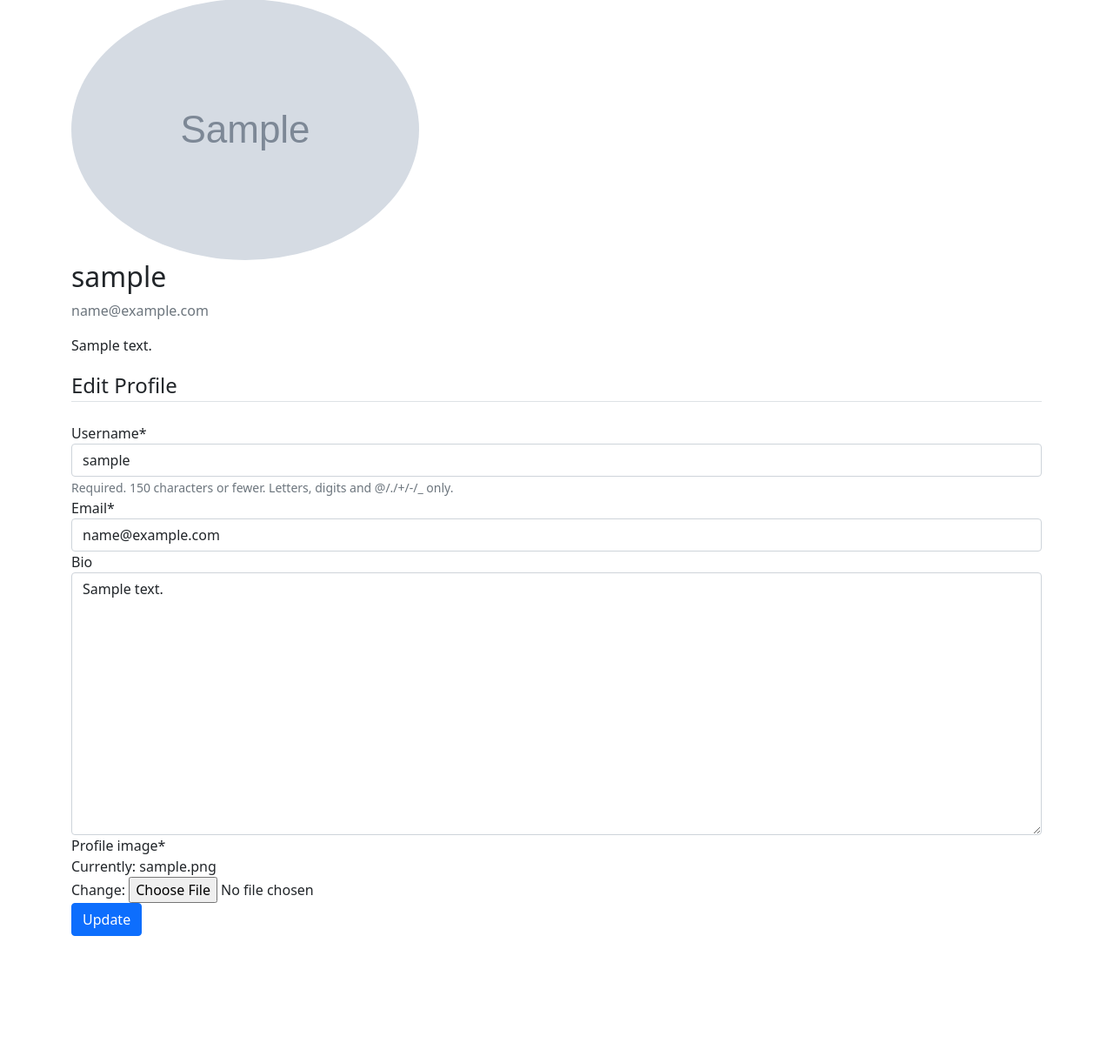
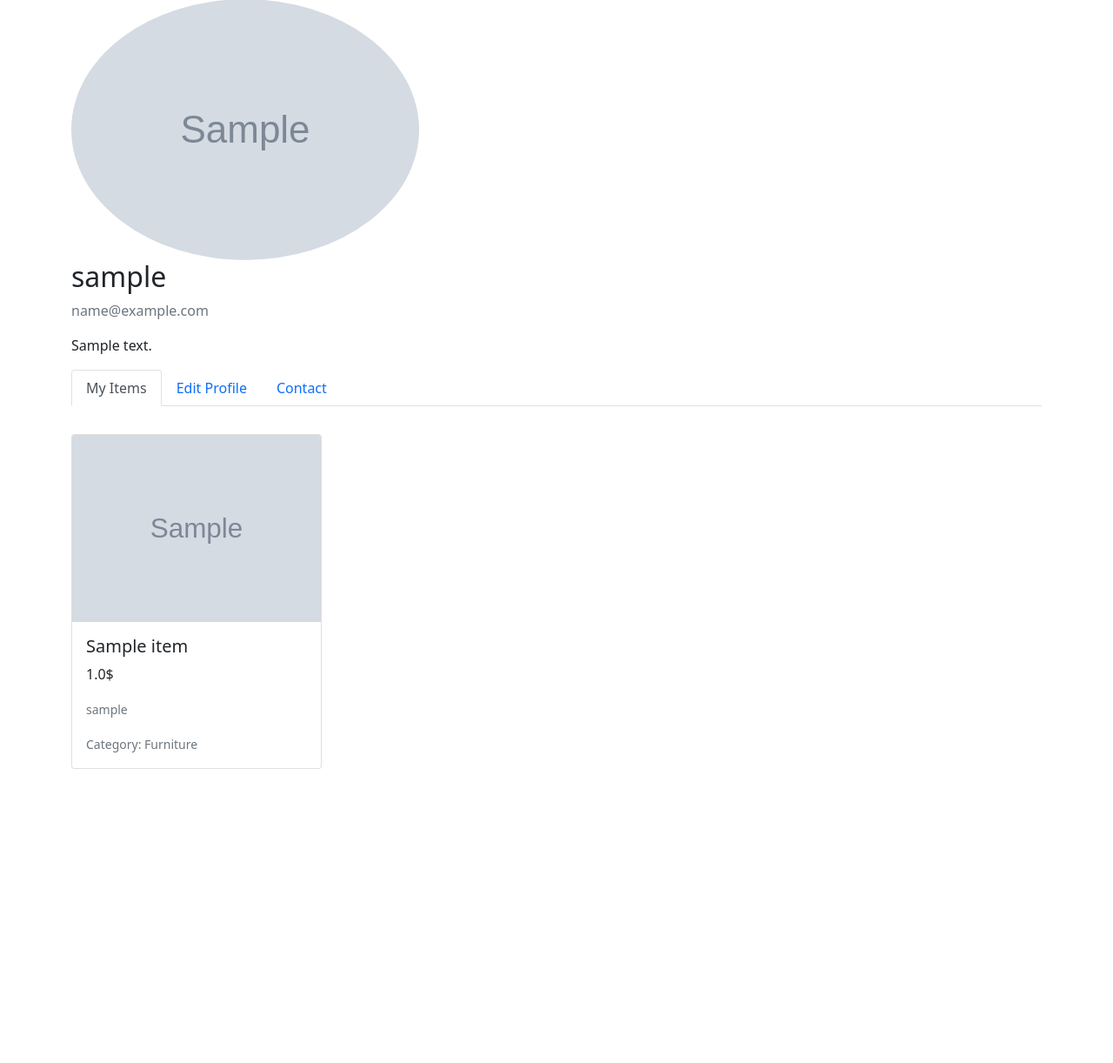
Before and after one commit to gisli91/verklegt2, a Django app: page /user/profile in a window 1280 px wide. Shown: the part 89-1311 px from the top of the page at 87% size. After the commit the page ends 973 px from the top, so only its background shows below. Run offline with Django 4.2, Linux system fonts and the light colour scheme; a user stored in the database is signed in; tables that the repository leaves empty hold one stand-in row (values such as "Sample post"); grey boxes marked "Sample" are stand-in pictures; some libraries are stand-ins or nearby versions.

Commit message:
added nav tabs to profile

```diff
--- a/templates/message/index.html
+++ b/templates/message/index.html
@@ -5,7 +5,7 @@
            <h3>Messages</h3>
         </div>
         <div class="col">
-            <a style="margin-top: 10px" href="{% url 'send_message' %}" class="block btn btn-primary">New message</a>
+            <a style="margin-top: 10px" href="{% url 'send_message' %}" class="block btn btn-primary">Send message</a>
         </div>
     </div>
     <legend class="border-bottom mb-4">Inbox</legend>
--- a/templates/user/profile.html
+++ b/templates/user/profile.html
@@ -12,7 +12,27 @@
         </div>
 
     {% if user == request.user %}
+        <ul class="nav nav-tabs" id="myTab" role="tablist">
+          <li class="nav-item" role="presentation">
+            <button class="nav-link active" id="home-tab" data-bs-toggle="tab" data-bs-target="#home" type="button" role="tab" aria-controls="home" aria-selected="true">My Items</button>
+          </li>
+          <li class="nav-item" role="presentation">
+            <button class="nav-link" id="profile-tab" data-bs-toggle="tab" data-bs-target="#profile" type="button" role="tab" aria-controls="profile" aria-selected="false">Edit Profile</button>
+          </li>
+          <li class="nav-item" role="presentation">
+            <button class="nav-link" id="contact-tab" data-bs-toggle="tab" data-bs-target="#contact" type="button" role="tab" aria-controls="contact" aria-selected="false">Contact</button>
+          </li>
+        </ul>
 
+        <div class="tab-content" id="myTabContent">
+          <div class="tab-pane fade show active" id="home" role="tabpanel" aria-labelledby="home-tab">
+              <div class="row" style="margin-top:2em;">
+                {% for item in user_items %}
+                    {% include "item/single_item.html" with item=item %}
+                {% endfor %}
+        </div>
+          </div>
+          <div class="tab-pane fade" id="profile" role="tabpanel" aria-labelledby="profile-tab">
               <form class="content-section "method="post" enctype="multipart/form-data">
                     {% csrf_token %}
                     <fieldset class="from-group">
@@ -24,6 +44,10 @@
                         <button class="btn btn-primary" type="submit">Update</button>
                     </div>
                 </form>
+          </div>
+          <div class="tab-pane fade" id="contact" role="tabpanel" aria-labelledby="contact-tab">...</div>
+        </div>
+
 
 
     {% endif %}
--- a/user/views.py
+++ b/user/views.py
@@ -1,6 +1,8 @@
 from django.contrib import messages
 from django.contrib.auth.decorators import login_required
 from django.contrib.auth.models import User
+
+from item.models import Item
 from user.forms.user_forms import UserSignupForm, UserUpdateForm, ProfileUpdateForm
 from django.shortcuts import render, redirect, get_object_or_404
 from user.forms.profile_form import ProfileForm
@@ -41,7 +43,8 @@ def profile(request):
 
     context = {
         "u_form": user_update_from,
-        "p_form": profile_update_form
+        "p_form": profile_update_form,
+        "user_items": Item.objects.filter(seller=request.user)
     }
 
     return render(request, "user/profile.html", context)
```
Lines whose indentation alone changed are shown as unchanged.
